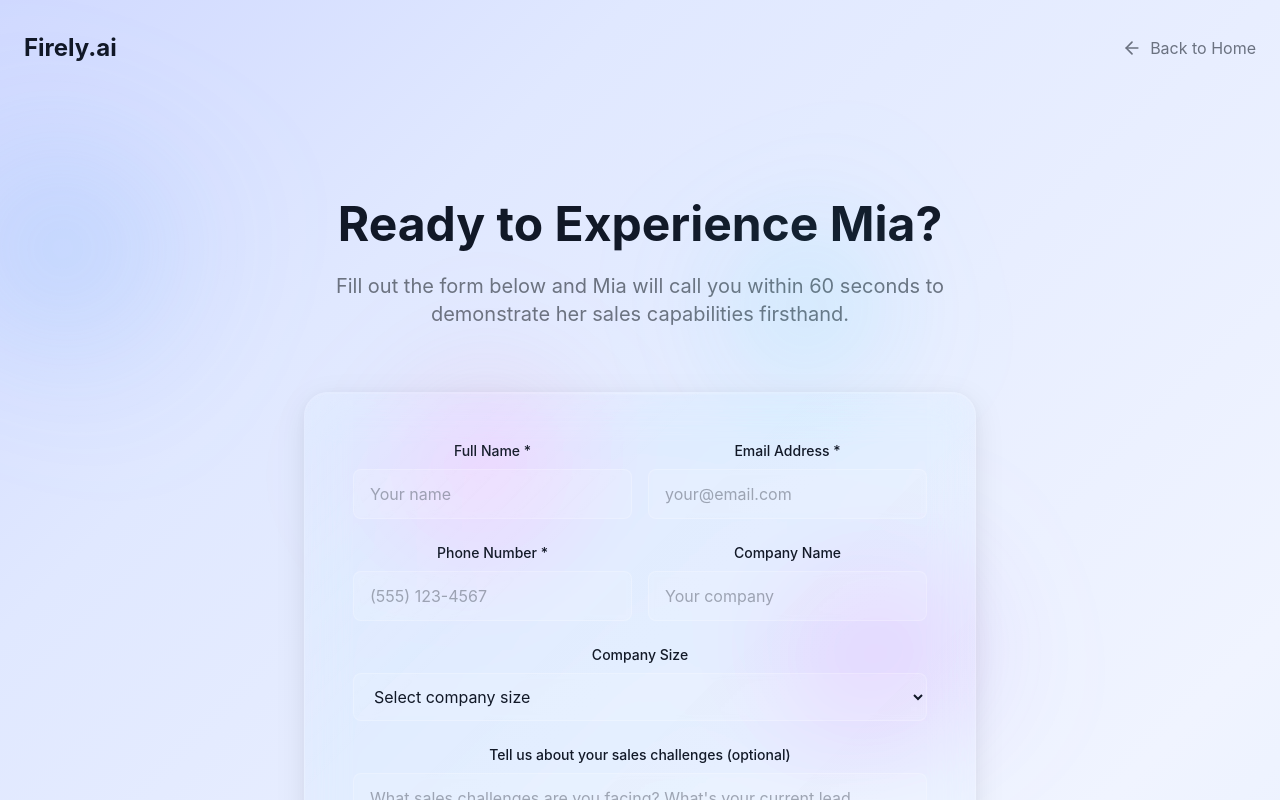
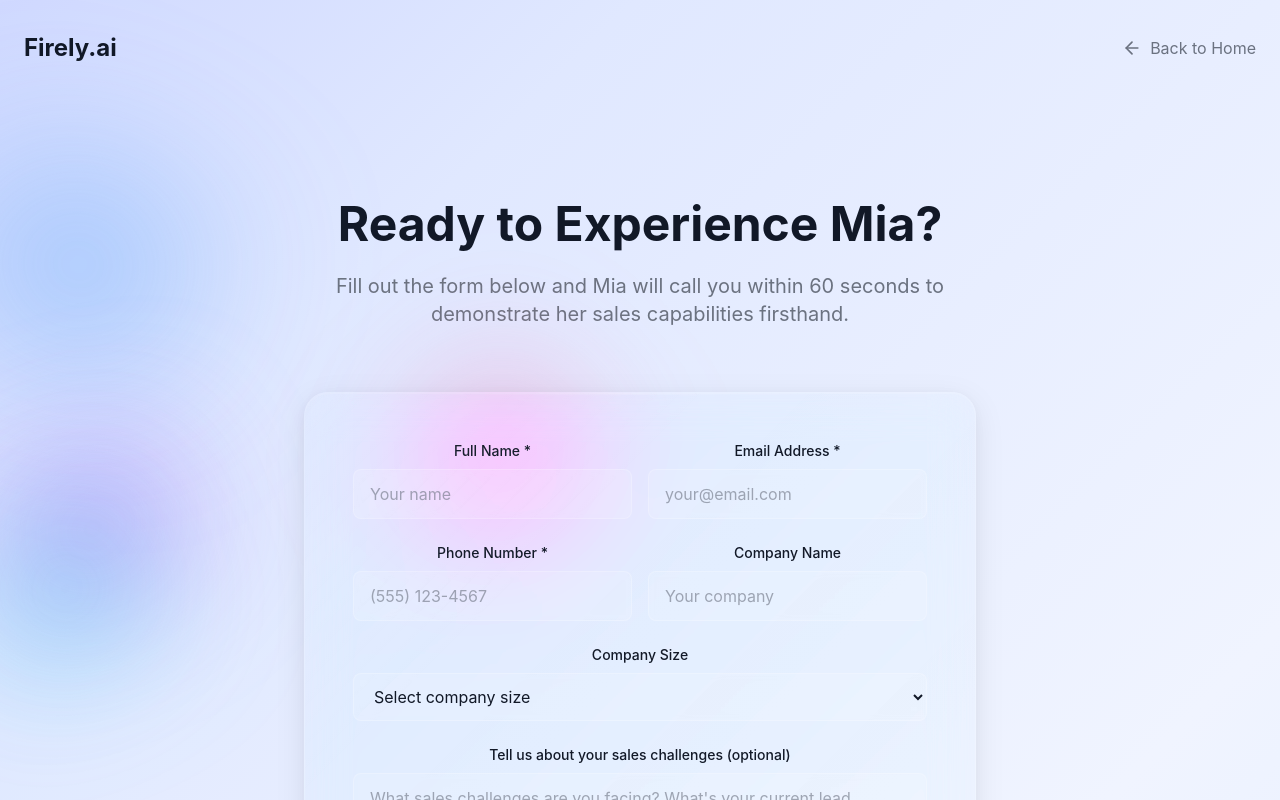
Before and after one commit to thegaltinator/Firelylandingpage, a React (Create React App) app: page / in a window 1280 px wide. Both pictures are taken after a click on the button "Sign up". Shown: the top 800 px of the page. Built offline with nearby package versions, Linux system fonts and the light colour scheme.

Commit message:
Enhanced tie-dye background gradients - boosted opacity and size, fixed scroll positioning

```diff
--- a/src/App.js
+++ b/src/App.js
@@ -26,14 +26,14 @@
       {/* Background Tie-Dye Color Splotches */}
       <div className="fixed inset-0 pointer-events-none overflow-hidden">
         <motion.div
-          className="absolute top-1/4 left-1/5 w-32 h-24 bg-blue-400 filter blur-3xl opacity-35"
+          className="absolute top-1/4 left-1/5 w-40 h-32 bg-blue-400 filter blur-3xl opacity-50"
           style={{
             borderRadius: '60% 40% 70% 30% / 50% 60% 40% 50%',
             transform: 'rotate(15deg)'
           }}
           animate={{
-            scale: [1, 1.3, 1],
-            opacity: [0.35, 0.45, 0.35],
+            scale: [1, 1.4, 1],
+            opacity: [0.50, 0.65, 0.50],
             rotate: [15, 25, 15]
           }}
           transition={{
@@ -43,14 +43,14 @@
           }}
         />
         <motion.div
-          className="absolute top-3/4 right-1/4 w-40 h-28 bg-purple-500 filter blur-3xl opacity-30"
+          className="absolute bottom-1/4 right-1/5 w-48 h-36 bg-purple-500 filter blur-3xl opacity-45"
           style={{
             borderRadius: '45% 55% 65% 35% / 60% 40% 60% 40%',
             transform: 'rotate(-20deg)'
           }}
           animate={{
-            scale: [1, 1.2, 1],
-            opacity: [0.30, 0.40, 0.30],
+            scale: [1, 1.3, 1],
+            opacity: [0.45, 0.60, 0.45],
             rotate: [-20, -10, -20]
           }}
           transition={{
@@ -61,14 +61,14 @@
           }}
         />
         <motion.div
-          className="absolute bottom-1/3 left-1/3 w-28 h-32 bg-pink-400 filter blur-3xl opacity-33"
+          className="absolute bottom-1/3 left-1/3 w-36 h-40 bg-pink-400 filter blur-3xl opacity-48"
           style={{
             borderRadius: '70% 30% 50% 50% / 40% 70% 30% 60%',
             transform: 'rotate(45deg)'
           }}
           animate={{
-            scale: [1, 1.4, 1],
-            opacity: [0.33, 0.43, 0.33],
+            scale: [1, 1.5, 1],
+            opacity: [0.48, 0.63, 0.48],
             rotate: [45, 55, 45]
           }}
           transition={{
@@ -79,14 +79,14 @@
           }}
         />
         <motion.div
-          className="absolute top-1/3 right-1/3 w-24 h-20 bg-cyan-400 filter blur-3xl opacity-31"
+          className="absolute top-2/3 right-1/6 w-32 h-28 bg-cyan-400 filter blur-3xl opacity-46"
           style={{
             borderRadius: '55% 45% 40% 60% / 65% 35% 65% 35%',
             transform: 'rotate(-30deg)'
           }}
           animate={{
-            scale: [1, 1.1, 1],
-            opacity: [0.31, 0.39, 0.31],
+            scale: [1, 1.2, 1],
+            opacity: [0.46, 0.58, 0.46],
             rotate: [-30, -20, -30]
           }}
           transition={{
--- a/src/FormPage.js
+++ b/src/FormPage.js
@@ -9,14 +9,14 @@
       {/* Background Tie-Dye Color Splotches - Same as homepage */}
       <div className="fixed inset-0 pointer-events-none overflow-hidden">
                  <motion.div
-          className="absolute top-1/4 left-1/5 w-32 h-24 bg-blue-400 filter blur-3xl opacity-35"
+           className="absolute top-1/4 left-1/5 w-40 h-32 bg-blue-400 filter blur-3xl opacity-50"
            style={{
              borderRadius: '60% 40% 70% 30% / 50% 60% 40% 50%',
              transform: 'rotate(15deg)'
            }}
            animate={{
-            scale: [1, 1.3, 1],
-            opacity: [0.35, 0.45, 0.35],
+             scale: [1, 1.4, 1],
+             opacity: [0.50, 0.65, 0.50],
              rotate: [15, 25, 15]
            }}
            transition={{
@@ -26,14 +26,14 @@
            }}
          />
                  <motion.div
-          className="absolute top-3/4 right-1/4 w-40 h-28 bg-purple-500 filter blur-3xl opacity-30"
+           className="absolute bottom-1/4 right-1/5 w-48 h-36 bg-purple-500 filter blur-3xl opacity-45"
            style={{
              borderRadius: '45% 55% 65% 35% / 60% 40% 60% 40%',
              transform: 'rotate(-20deg)'
            }}
            animate={{
-            scale: [1, 1.2, 1],
-            opacity: [0.30, 0.40, 0.30],
+             scale: [1, 1.3, 1],
+             opacity: [0.45, 0.60, 0.45],
              rotate: [-20, -10, -20]
            }}
            transition={{
@@ -44,14 +44,14 @@
            }}
          />
                  <motion.div
-          className="absolute bottom-1/3 left-1/3 w-28 h-32 bg-pink-400 filter blur-3xl opacity-33"
+           className="absolute bottom-1/3 left-1/3 w-36 h-40 bg-pink-400 filter blur-3xl opacity-48"
            style={{
              borderRadius: '70% 30% 50% 50% / 40% 70% 30% 60%',
              transform: 'rotate(45deg)'
            }}
            animate={{
-            scale: [1, 1.4, 1],
-            opacity: [0.33, 0.43, 0.33],
+             scale: [1, 1.5, 1],
+             opacity: [0.48, 0.63, 0.48],
              rotate: [45, 55, 45]
            }}
            transition={{
@@ -62,14 +62,14 @@
            }}
          />
                  <motion.div
-          className="absolute top-1/3 right-1/3 w-24 h-20 bg-cyan-400 filter blur-3xl opacity-31"
+           className="absolute top-2/3 right-1/6 w-32 h-28 bg-cyan-400 filter blur-3xl opacity-46"
            style={{
              borderRadius: '55% 45% 40% 60% / 65% 35% 65% 35%',
              transform: 'rotate(-30deg)'
            }}
            animate={{
-            scale: [1, 1.1, 1],
-            opacity: [0.31, 0.39, 0.31],
+             scale: [1, 1.2, 1],
+             opacity: [0.46, 0.58, 0.46],
              rotate: [-30, -20, -30]
            }}
            transition={{
```
Lines whose indentation alone changed are shown as unchanged.
